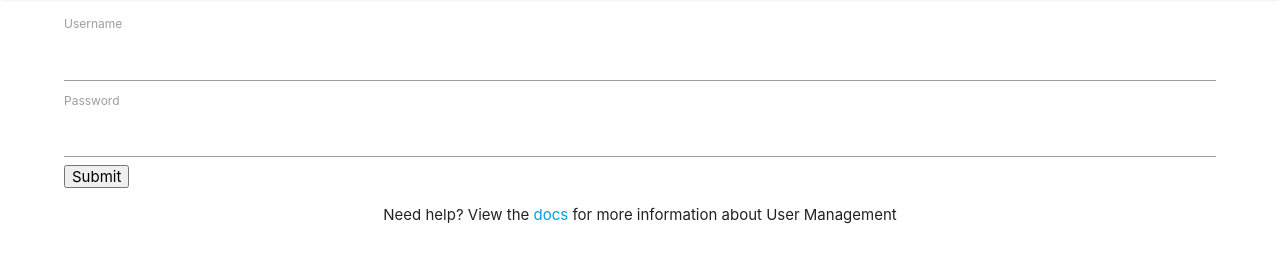
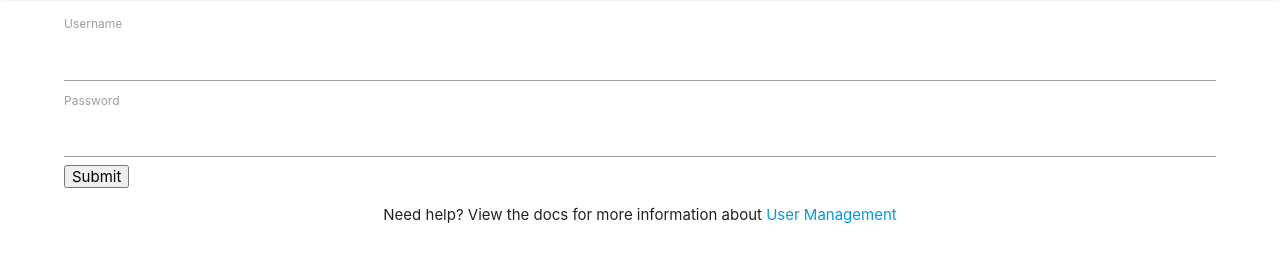
Before and after one commit to Syncano-Community/syncano-user-reg, a plain HTML site: page index.html in a window 1280 px wide. Shown: the part 67-328 px from the top of the page. Drawn offline with nearby package versions, Linux system fonts and the light colour scheme.

Commit message:
Update help link

```diff
--- a/index.html
+++ b/index.html
@@ -28,7 +28,7 @@
       <input type="submit" id="submit" />
     </div>
 
-    <p class="center-align">Need help? View the <a href="http://docs.syncano.io/docs/user-management">docs</a> for more information about User Management</p>
+    <p class="center-align">Need help? View the docs for more information about <a href="http://docs.syncano.io/docs/user-management">User Management</a></p>
 
     <script type="text/javascript">
       $('#submit').on('click', function() {
```
